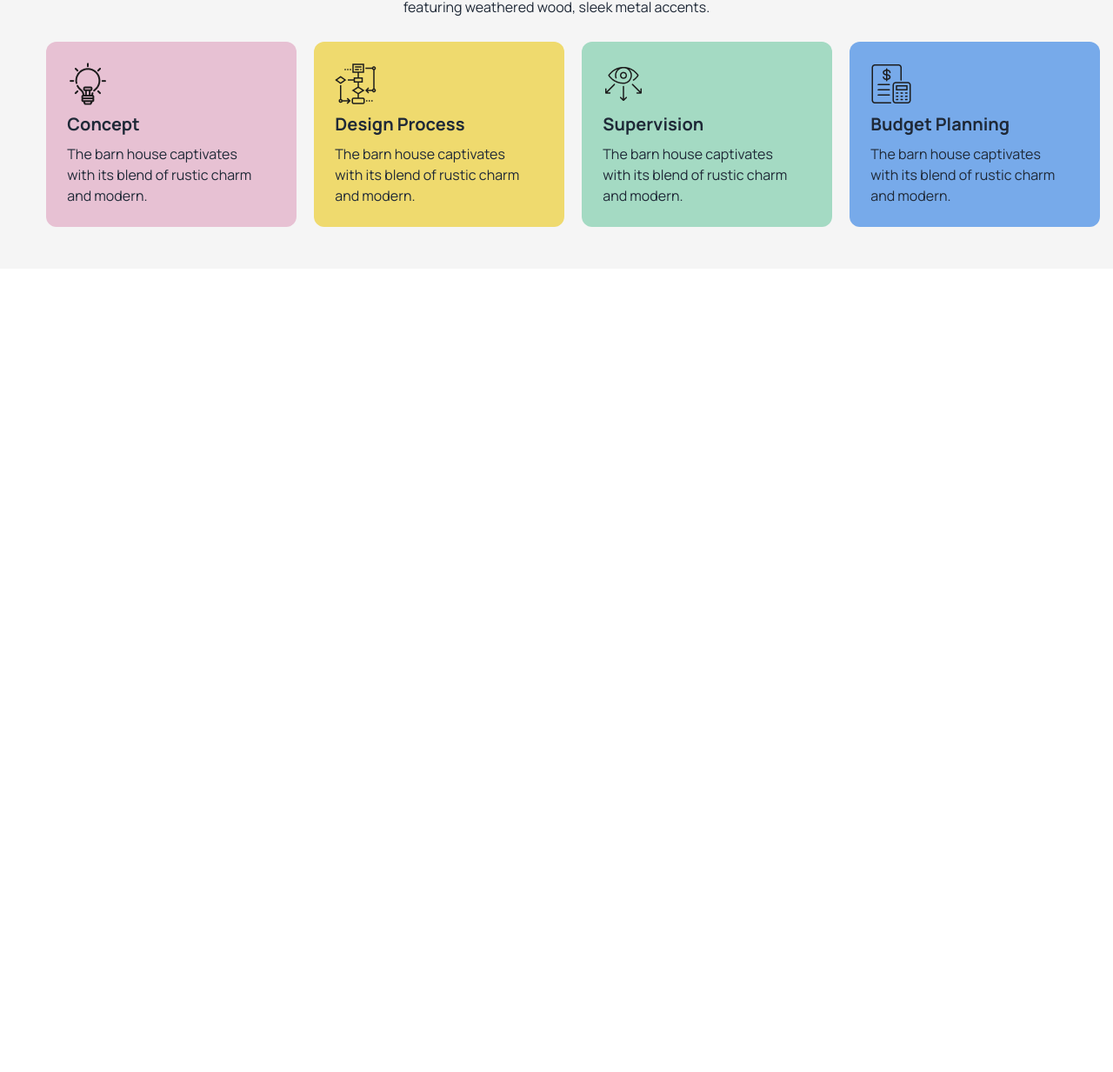
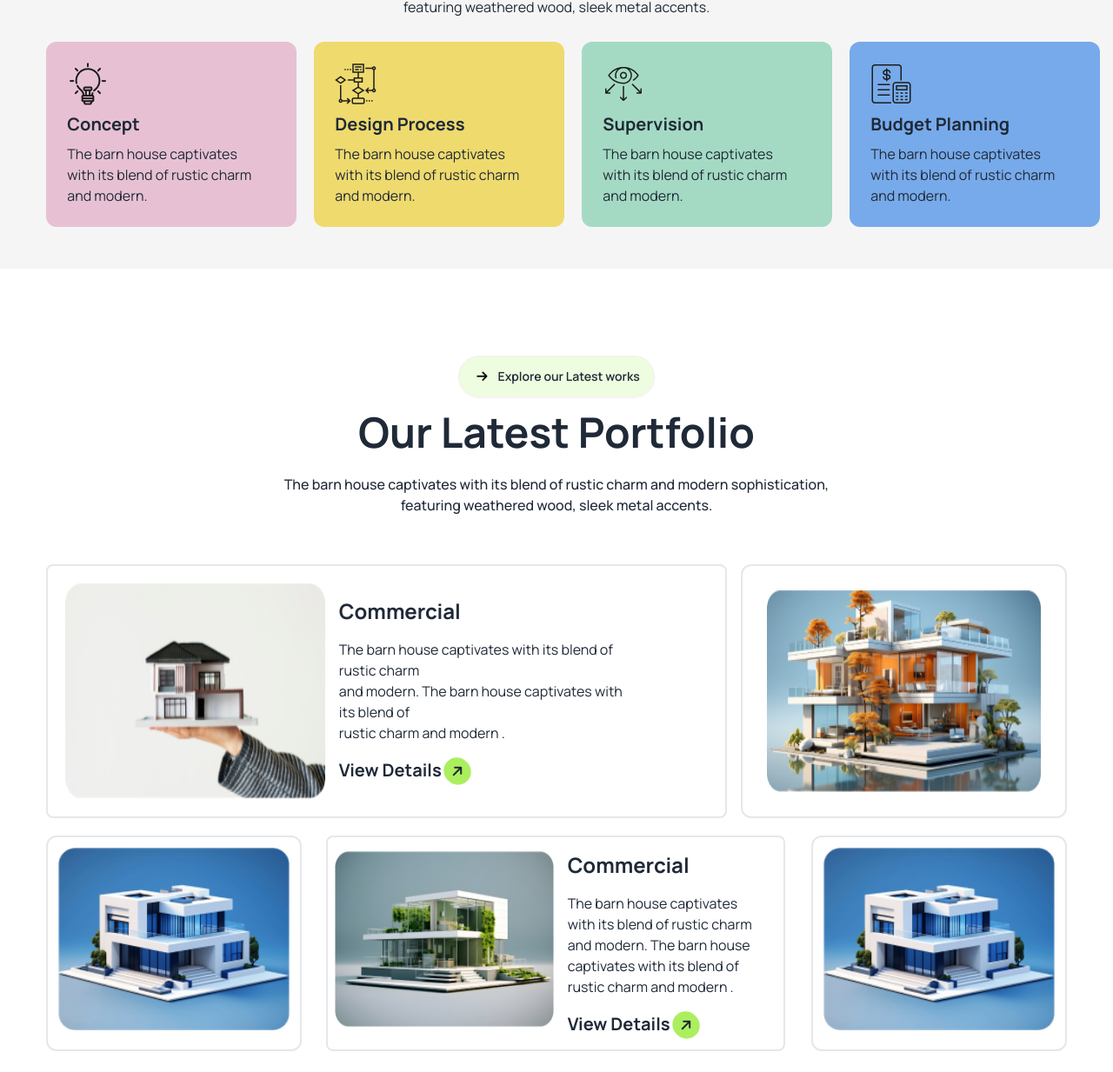
Before and after one commit to rashidul-islam9/Assingment3-Solution, a plain HTML site: page index.html in a window 1280 px wide. Shown: the part 1670-2903 px from the top of the page at 87% size. Before the commit the page ends 1979 px from the top, so only its background shows below. Drawn offline with nearby package versions, Linux system fonts and the light colour scheme.

Commit message:
our portfolio psection done

```diff
--- a/index.html
+++ b/index.html
@@ -33,6 +33,7 @@
                 card3 : '#A4DAC3',
                 card4 : '#77AAEA',
                 doll :'#1E1E1E',
+                explore :'#ABEF5F33',
 
               }
             }
@@ -48,7 +49,6 @@
 
 </head>
 <body class="manrope">
-
 
 
 <header class=" w-full bg-gradient-to-t from-white to-gray-100">
@@ -246,5 +246,73 @@
 
 </section>
 
+<!-- our portfulio section -->
+
+<section>
+
+  <div class="w-11/12 mx-auto mt-20">
+
+    <div class=" text-center mx-auto pt-5">
+      <button class="btn bg-explore  rounded-3xl"> <i class="fa-solid fa-arrow-right  text-black p-1 selection:rounded-2xl font-semibold px-1 py-0 my-auto"></i> Explore our Latest works
+      </button>
+    </div>
+    <h2 class="text-5xl font-bold text-center py-4">Our Latest Portfolio</h2>
+    <p class="font-medium text-center pt-2 pb-8">The barn house captivates with its blend of rustic charm and modern sophistication, <br> featuring weathered wood, sleek metal accents.</p>
+  </div>
+
+  <!-- card -->
+
+   <div class="w-11/12 mx-auto my-6 ">
+
+    <div class="grid grid-cols-12">
+      <div class="lg:col-span-8 col-span-12 lg:flex pr-3  border-2 p-5 rounded-lg mb-5 lg:mb-0  ">
+
+        <div class="lg:w-[40%] w-full">
+          <img class="h-full w-full" src="./assets/img1.png" alt="">
+        </div>
+        <div class="lg:w-[50%] w-[100%] pl-4 p-4">
+          <h2 class="text-2xl font-bold">Commercial</h2>
+          <p class="py-4">The barn house captivates with its blend of rustic charm <br> and modern. The barn house captivates with its blend of <br> rustic charm and modern .</p>
+
+          <a class=" cursor-pointer text-xl font-bold">View Details</a> <i class="fa-solid fa-arrow-right -rotate-45 bg-primary p-2 rounded-2xl my-auto"></i>
+        </div>
+      </div>
+
+      <div class="col-span-12 lg:col-span-4 border-2 lg:border-2 p-3  rounded-xl lg:ml-4">
+        <div class="w-[100%] h-[100%] lg:p-4  ">
+          <img class="w-full h-full" src="./assets/img2.png" alt="">
+        </div>
+      </div>
+
+       <div class="col-span-12 lg:col-span-3 mt-5 border-2 p-3 rounded-xl ">
+        <div class="w-full">
+          <img class="w-full h-full" src="./assets/img3.png" alt="">
+        </div>
+       </div>
+
+       <div class="lg:col-span-6 col-span-12 lg:flex pr-3  border-2 p-2 pb-1 mt-5 rounded-lg lg:w-[90%] w-[100%] lg:ml-7 ">
+
+        <div class="lg:w-[50%] w-full lg:mt-2">
+          <img class="lg:h-[90%] w-full" src="./assets/img4.png" alt="">
+        </div>
+        <div class=" lg:w-[50%] w-[100%] pl-4 p-2">
+          <h2 class="text-2xl font-bold">Commercial</h2>
+          <p class="py-4">The barn house captivates with its blend of rustic charm <br> and modern. The barn house captivates with its blend of <br> rustic charm and modern .</p>
+
+          <a class=" cursor-pointer text-xl font-bold">View Details</a> <i class="fa-solid fa-arrow-right -rotate-45 bg-primary p-2 rounded-2xl my-auto"></i>
+        </div>
+      </div>
+
+      <div class="col-span-12 lg:col-span-3 mt-5 border-2 p-3 rounded-xl ">
+        <div class="w-full">
+          <img class="w-full h-full" src="./assets/img3.png" alt="">
+        </div>
+       </div>
+
+    </div>
+  </div>
+
+</section>
+
 </body>
 </html>
```
